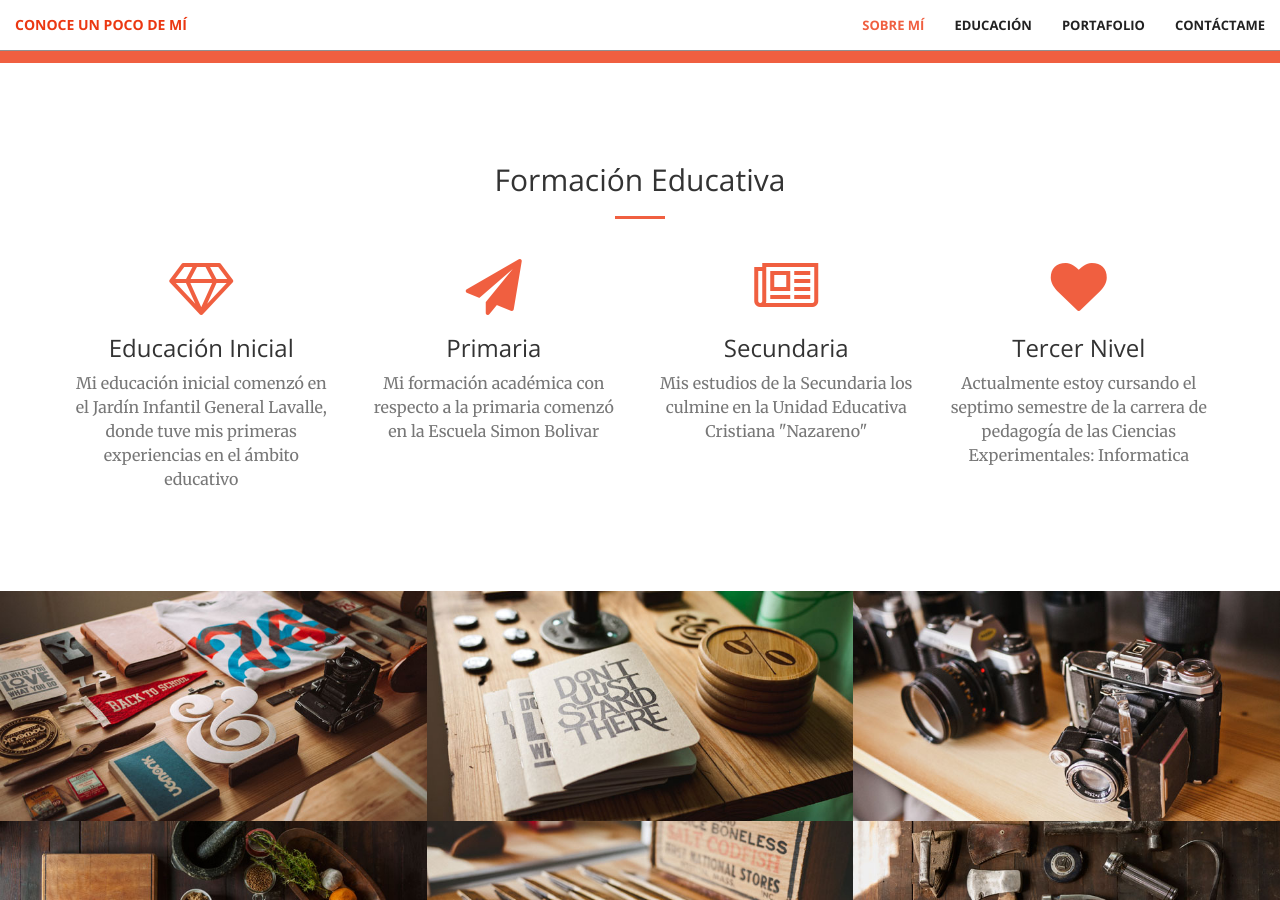
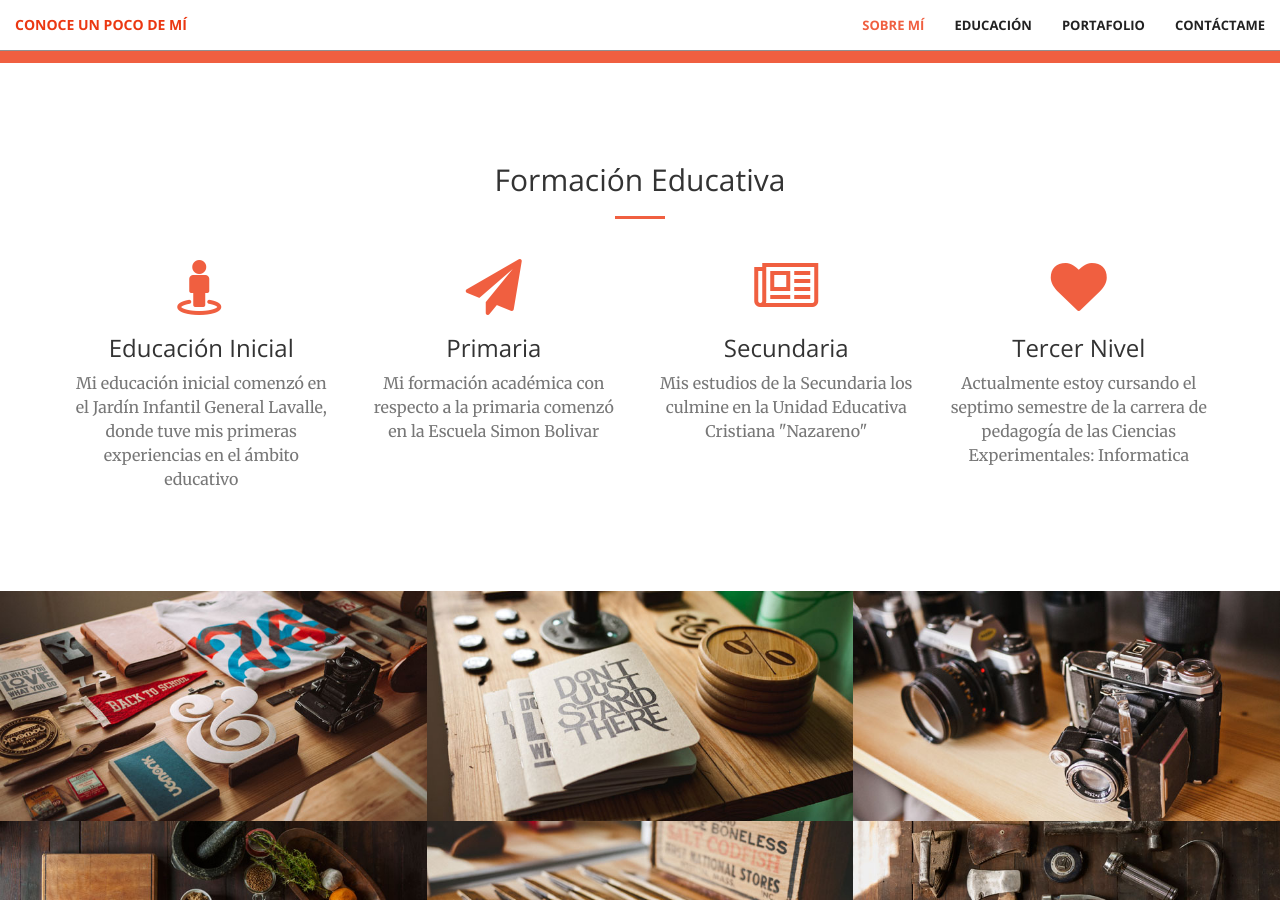
Before and after one commit to lfih-96/lfih-96.github.io, a Jekyll site: the page built from index.html, in a window 1280 px wide and 900 px high, scrolled down 1495 px. Built offline with Jekyll 4.4.1, drawn with Linux system fonts in a browser that asks for light colours.

Commit message:
Update services.html

```diff
--- a/_includes/services.html
+++ b/_includes/services.html
@@ -11,7 +11,7 @@
         <div class="row">
             <div class="col-lg-3 col-md-6 text-center">
                 <div class="service-box">
-                    <i class="fa fa-4x fa-diamond wow bounceIn text-primary"></i>
+                    <i class="fa fa-4x fa-street-view wow bounceIn text-primary"></i>
                     <h3>Educación Inicial</h3>
                     <p class="text-muted">Mi educación inicial comenzó en el Jardín Infantil General Lavalle, donde tuve mis primeras experiencias en el ámbito educativo </p>
                 </div>
```
